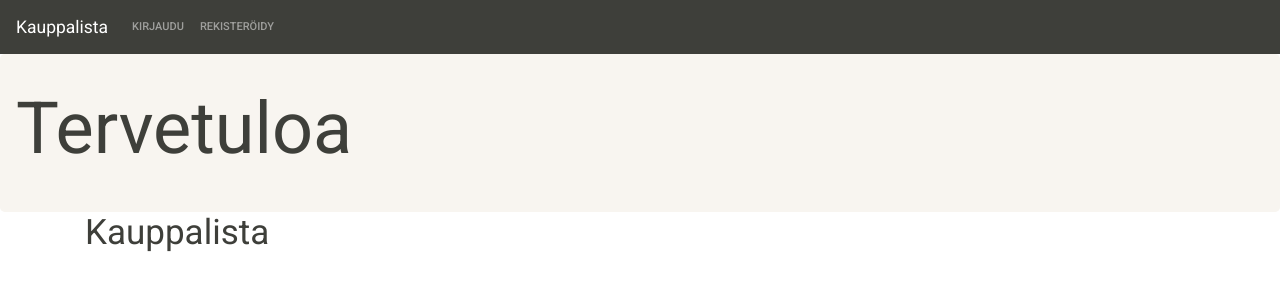
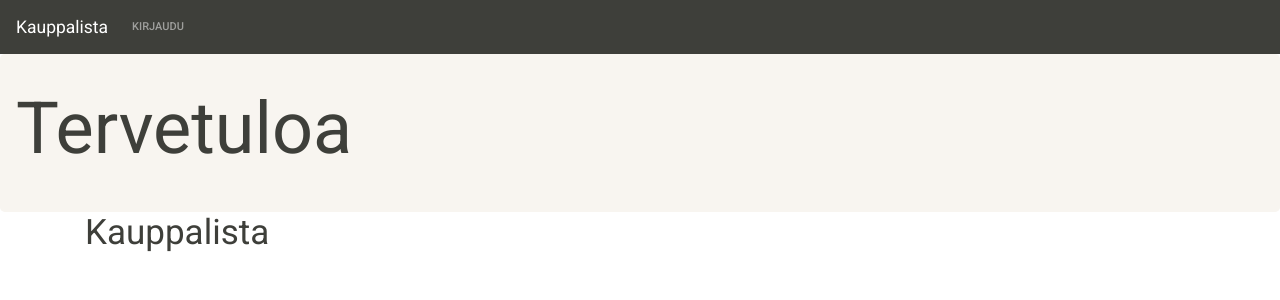
Before and after one commit to Hietzu22/Kauppalista, a PHP site: page /index.php in a window 1280 px wide. Shown: the top 300 px of the page. Run offline with PHP 8.4, Linux system fonts and the light colour scheme; data that the repository does not hold is empty.

Commit message:
removed register page

```diff
--- a/Layout/nav.inc.php
+++ b/Layout/nav.inc.php
@@ -17,9 +17,6 @@
                 <li class="nav-item">
                     <a class="nav-link" href="login.php">Kirjaudu</a>
                 </li>
-                <li class="nav-item">
-                    <a class="nav-link" href="register.php">Rekisteröidy</a>
-                </li>
             <?php endif; ?>
         </ul>
     </div>
```
